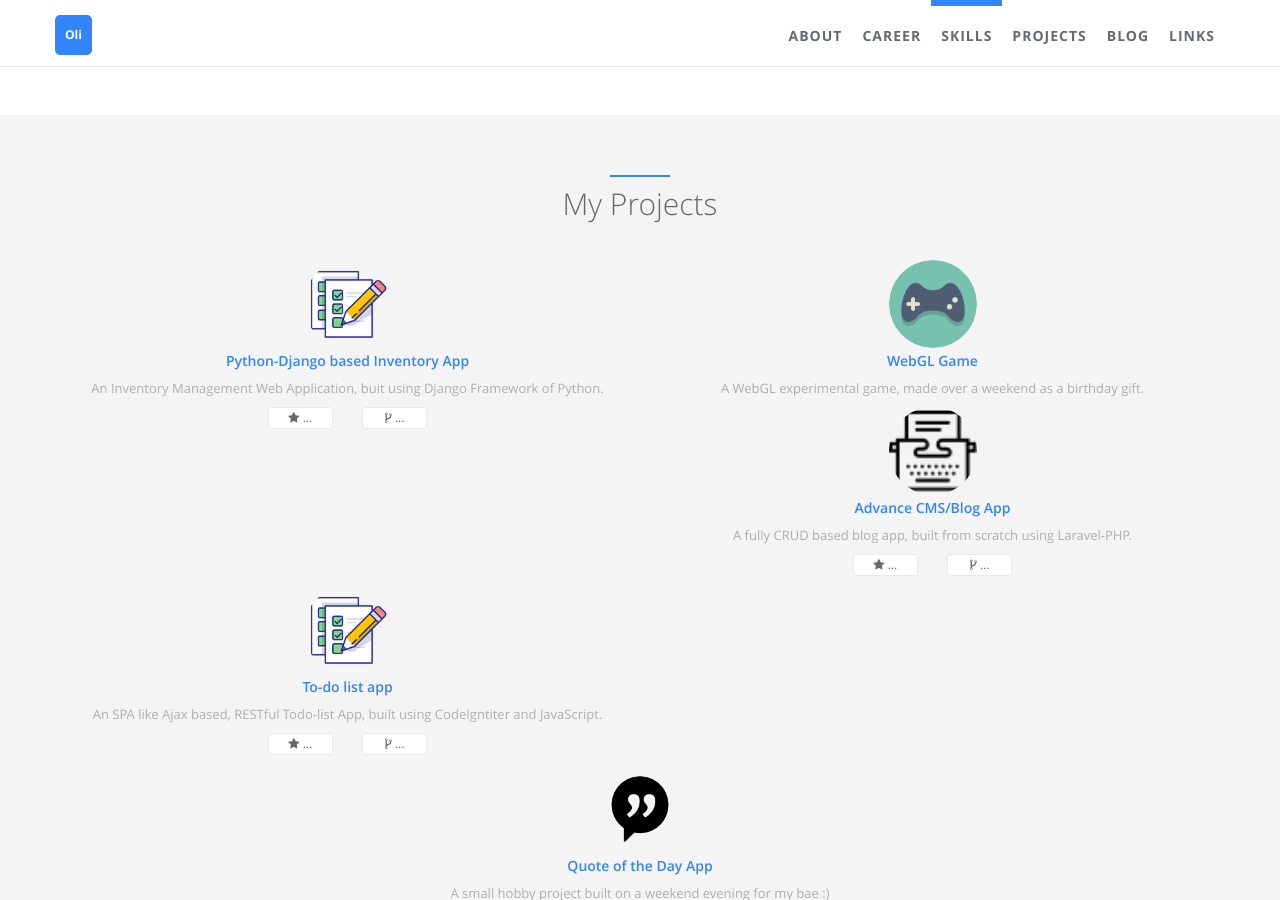
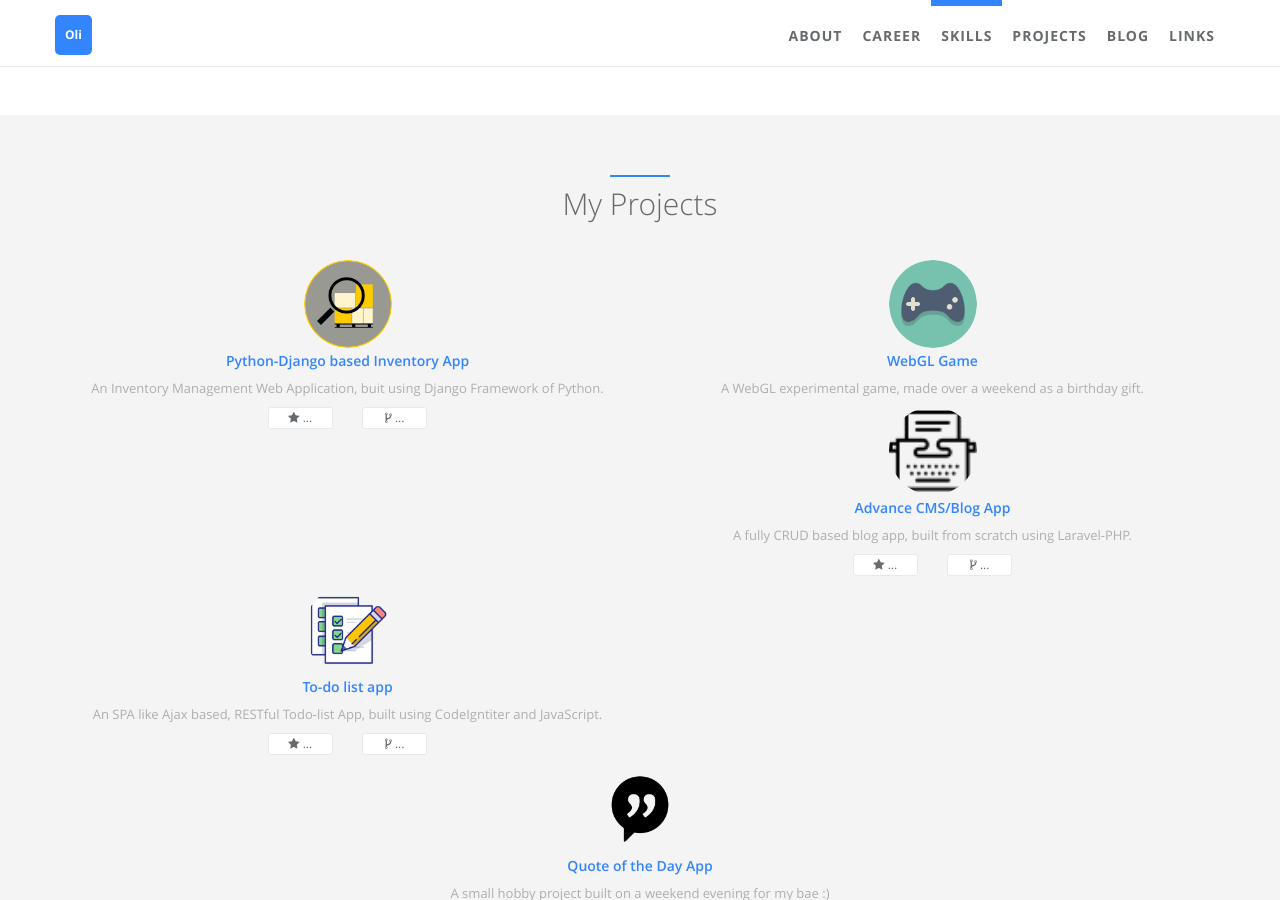
Before and after one commit to Ahmad-Waliullah-Khan/Ahmad-W-Khan.github.io, a Jekyll site: the page built from index.html, in a window 1280 px wide and 900 px high, scrolled down 2050 px. Built offline with Jekyll 4.4.1, drawn with Linux system fonts in a browser that asks for light colours.

Commit message:
Adds proper icon for inventory management app using django

```diff
--- a/_data/index/projects.yml
+++ b/_data/index/projects.yml
@@ -5,7 +5,7 @@
   i18n: cpython
   gh_user: krazy4sunshin3
   repo: django-inventory-management-app
-  img: /static/assets/img/landing/todo_app_icon.png
+  img: /static/assets/img/landing/inventory-django.png
   desc: An Inventory Management Web Application, buit using Django Framework of Python.
 
 - name: WebGL Game
```
Also changed, not shown: static/assets/img/landing/inventory-django.png (added).
